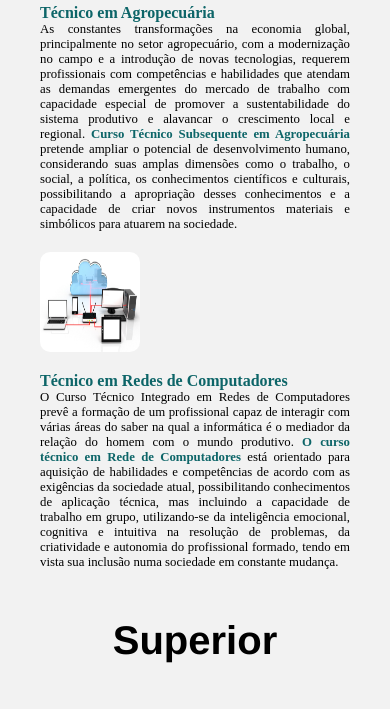
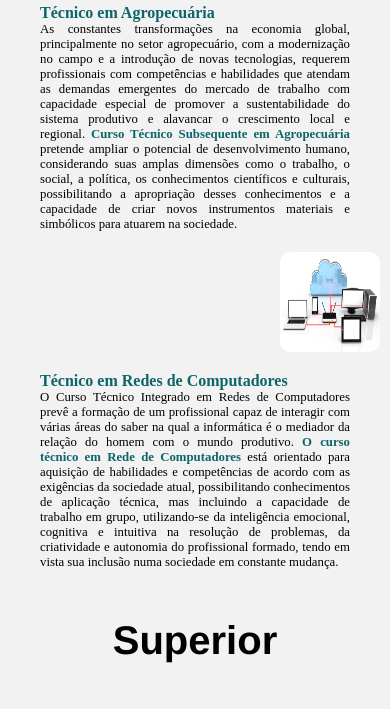
Before and after one commit to AlissaGarcia/Aula_TWEB, a plain HTML site: page Cursos.html in a window 390 px wide. Shown: the part 493-1202 px from the top of the page. Drawn offline with Linux system fonts and the light colour scheme.

Commit message:
Centralização das Imagens 720px

```diff
--- a/style.css
+++ b/style.css
@@ -194,5 +194,12 @@ gap: 2rem;
     margin-right: 2.5rem;
 }
 
+.imagem1{
+    height: 100px;
+    width: 100px;
+    border-radius: 10px;
+     margin-left:240px ;
+}
+
 
 }
```
